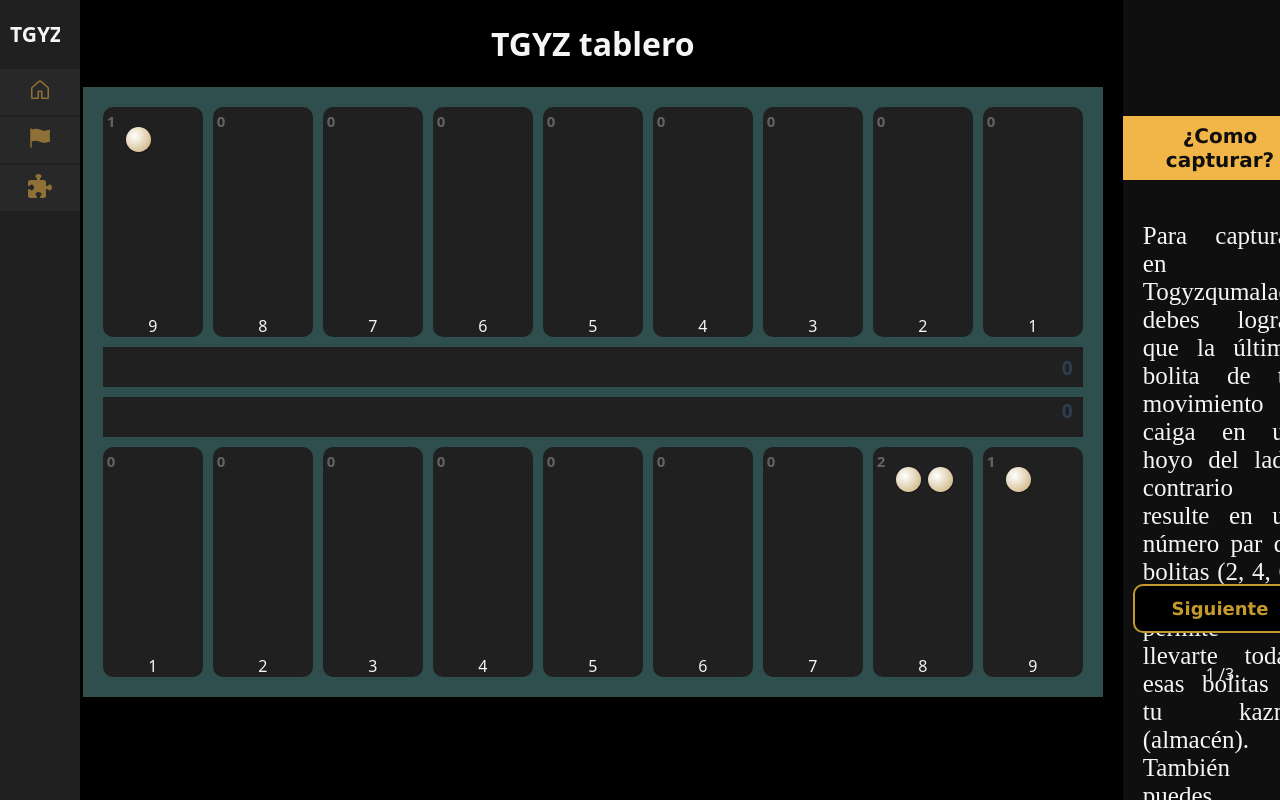
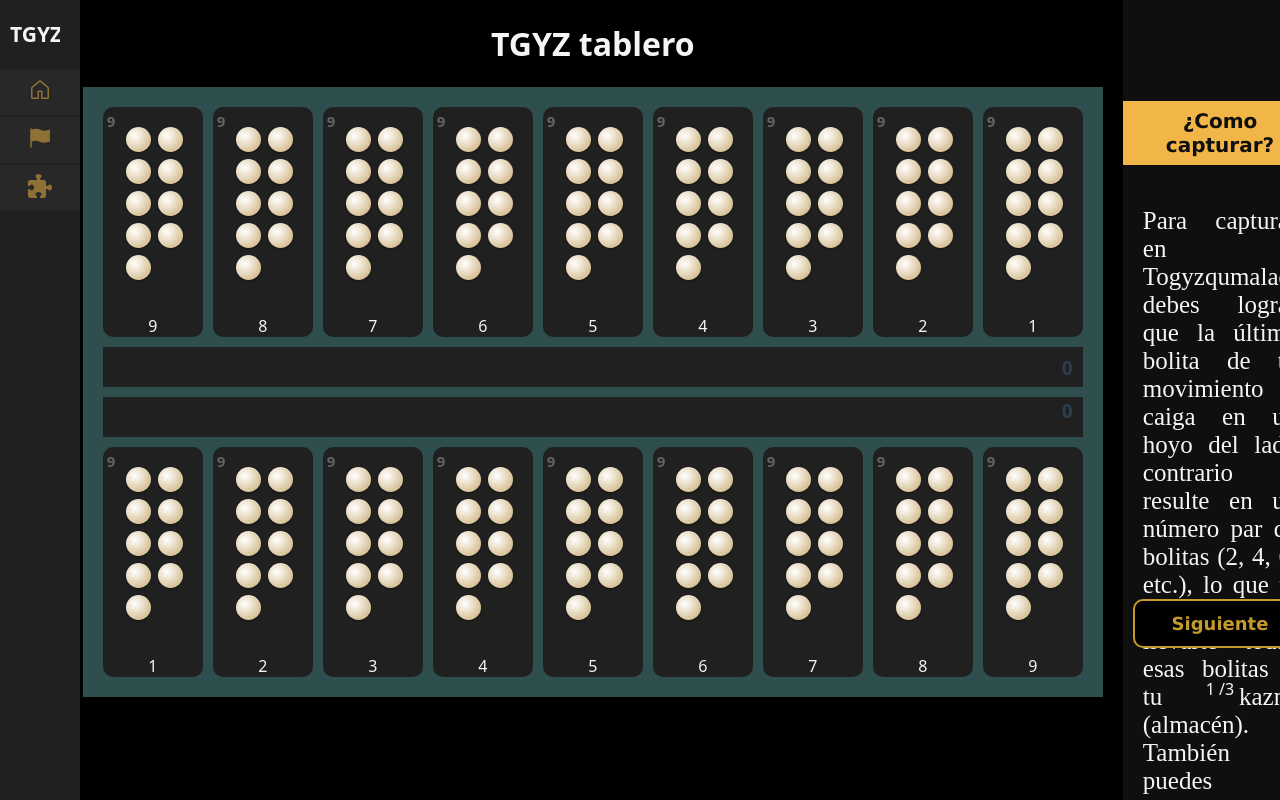
Before and after one commit to ELDani45/TGYZ, a React app in the folder frontend/: page /beginner in a window 1280 px wide. Built offline with nearby package versions, Linux system fonts and the light colour scheme; the HTML template or start-up script is replaced by a standard one.

Commit message:
Signed-off-by: Daniel Alejandro Chilito Giron <chilito45giron@gmail.com>

```diff
--- a/frontend/src/App.jsx
+++ b/frontend/src/App.jsx
@@ -13,7 +13,7 @@ function App() {
       <NavSide isOpen={isOpen} setIsOpen={setIsOpen} />
 
       <main className={`main-content ${isOpen ? 'pushed' : 'collapsed'}`}>
-        <AppRoutes isOpen={isOpen} />
+        <AppRoutes isOpen={isOpen} setIsOpen={setIsOpen} />
       </main>
     </BrowserRouter>
   )
--- a/frontend/src/Routes/AppRoutes.jsx
+++ b/frontend/src/Routes/AppRoutes.jsx
@@ -2,13 +2,13 @@ import { Routes, Route } from 'react-router-dom'
 import { Index } from '../pages/Index'
 import { RegisterUsers } from '../pages/RegisterUsers'
 import { Begginer } from '../components/BeginnerComponents/Begginer'
-export const AppRoutes = ({isOpen}) => {
+export const AppRoutes = ({isOpen, setIsOpen}) => {
   return (
     <Routes>
       {/* Redirección inicial */}
       <Route path='/' element={<Index />} />
       <Route path='/register' element={<RegisterUsers />} />
-      <Route path='/beginner' element={<Begginer isOpen={isOpen} />} />
+      <Route path='/beginner' element={<Begginer isOpen={isOpen} setIsOpen={setIsOpen} />} />
     </Routes>
   )
 }
--- a/frontend/src/components/BeginnerComponents/Begginer.jsx
+++ b/frontend/src/components/BeginnerComponents/Begginer.jsx
@@ -27,7 +27,7 @@ export function Begginer({isOpen, setIsOpen}) {
           <h1 className="title">TGYZ tablero</h1>
         <br />
           <div className='board-center'>
-            <BoardTGYZ winner={winner} setWinner={setWinner}/>
+            <BoardTGYZ isOpen={isOpen} setIsOpen={setIsOpen} winner={winner} setWinner={setWinner}/>
             <div className="">
             {winner && <div> <Winner playerWinner={winner}/> </div>}
             </div>
--- a/frontend/src/components/BoardTgyz/BoardTGYZ.css
+++ b/frontend/src/components/BoardTgyz/BoardTGYZ.css
@@ -203,7 +203,7 @@
     font-weight: bold;
     font-family: Verdana, sans-serif;
     border: 2px solid #C49A2C;
-    margin-top: auto;
+    margin-top: 30px;
     margin-bottom: 20px;
     align-self: center;
     cursor: pointer;
@@ -219,7 +219,7 @@
     font-weight: bold;
     font-family: Verdana, sans-serif;
     border: 2px solid #C49A2C;
-    margin-top: auto;
+    margin-top: 30px;
     margin-bottom: 20px;
     align-self: center;
     cursor: pointer;
@@ -243,7 +243,7 @@
 }
 .text-rules-isClosed{
     transition: 0.8s;
-    font-size: 20px;
+    font-size: 18px;
     font-family: 'Times New Roman', Times, serif;
     padding-left: 20px;
     padding-right: 20px;
--- a/frontend/src/components/BoardTgyz/BoardTGYZ.jsx
+++ b/frontend/src/components/BoardTgyz/BoardTGYZ.jsx
@@ -1,10 +1,13 @@
 // Creacion del tablero de Togyzqumalaq
 import { board } from "./board"
 import { useRef } from "react"
+import { useEffect } from "react"
 import { useState } from "react"
 import './BoardTGYZ.css'
 
-export function BoardTGYZ({winner, setWinner}) {
+export function BoardTGYZ({winner, setWinner, isOpen, setIsOpen}) {
+
+
   // ultimo turno
   const waitingCheckRef = useRef(null)
 
@@ -23,6 +26,13 @@ export function BoardTGYZ({winner, setWinner}) {
   const [turn, seTurn] = useState('player1');
   const [waitingCheck, setWaitingCheck] = useState(null)
 
+  // // cerrar el navbar si se esta jugando
+
+  useEffect(() => {
+    if (isOpen) {
+      setIsOpen(false);
+    }}, [turn]);
+
   const getPitClass = (pitPlayer, pitIndex) => {
     // si es tuzdik
     const rival = pitPlayer === 'player1' ? 'player2' : 'player1'
@@ -36,9 +46,6 @@ export function BoardTGYZ({winner, setWinner}) {
     if(lastPitPlayer2?.player === pitPlayer && lastPitPlayer2?.index === pitIndex){
       return 'pitRed'
     }
-
-    // if(lastPit?.player === pitPlayer && lastPit?.index === pitIndex) return 'pitPainted'
-
     // normal
     return 'pit'
   }
@@ -65,6 +72,9 @@ export function BoardTGYZ({winner, setWinner}) {
     // funcion del movimiento
     function move(pit,realIndex, player) {
       let newWaitingCheck = null
+
+
+
 
       setBoard(prevBoard => {
         const newBoard = structuredClone(prevBoard);
--- a/frontend/src/components/BoardTgyz/board.js
+++ b/frontend/src/components/BoardTgyz/board.js
@@ -1,11 +1,11 @@
 export const board = {
     player1:{
-        pits:[0,0,0,0,0,0,0,2,1],
+        pits:[9,9,9,9,9,9,9,9,9],
         kazan:0,
         tuzdik:null
     },
     player2:{
-        pits:[0,0,0,0,0,0,0,0,1],
+        pits:[9,9,9,9,9,9,9,9,9],
         kazan:0,
         tuzdik:null
     }
```
